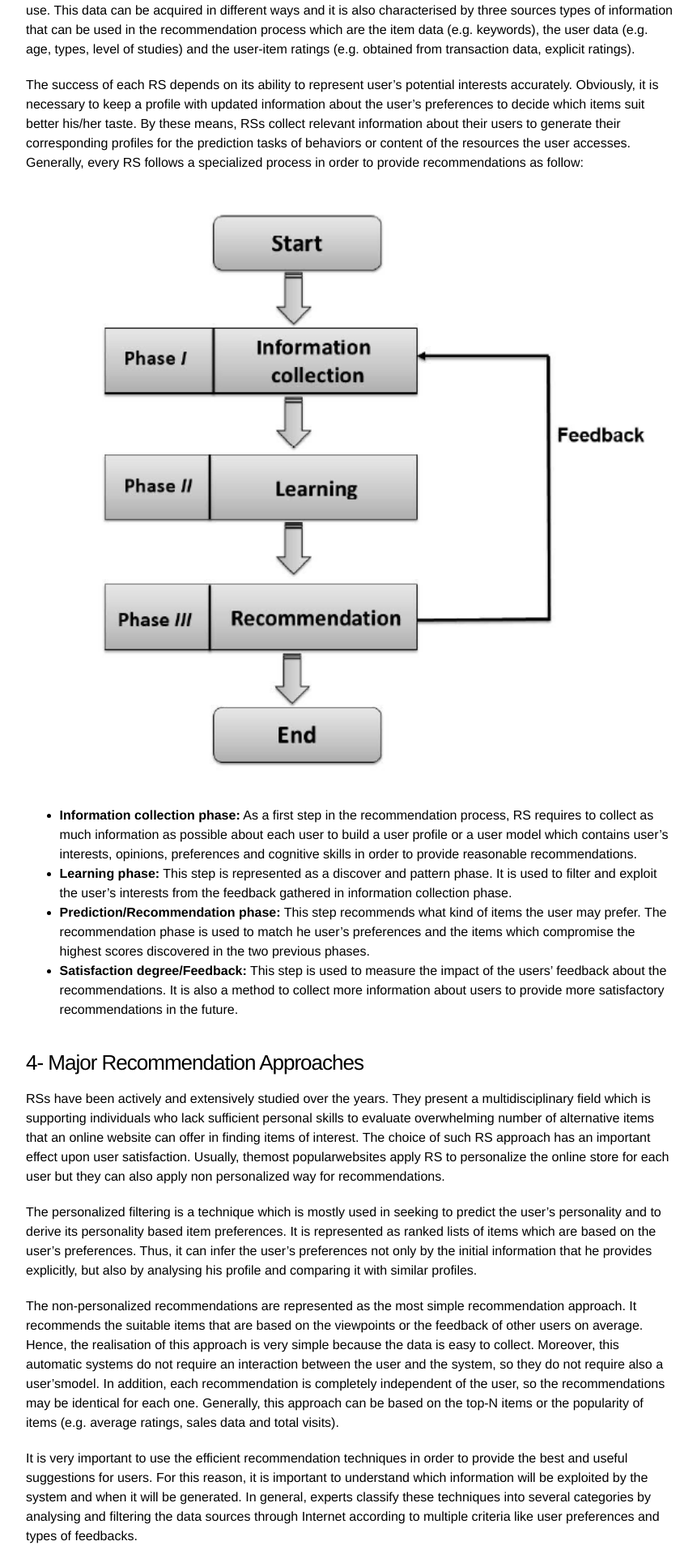
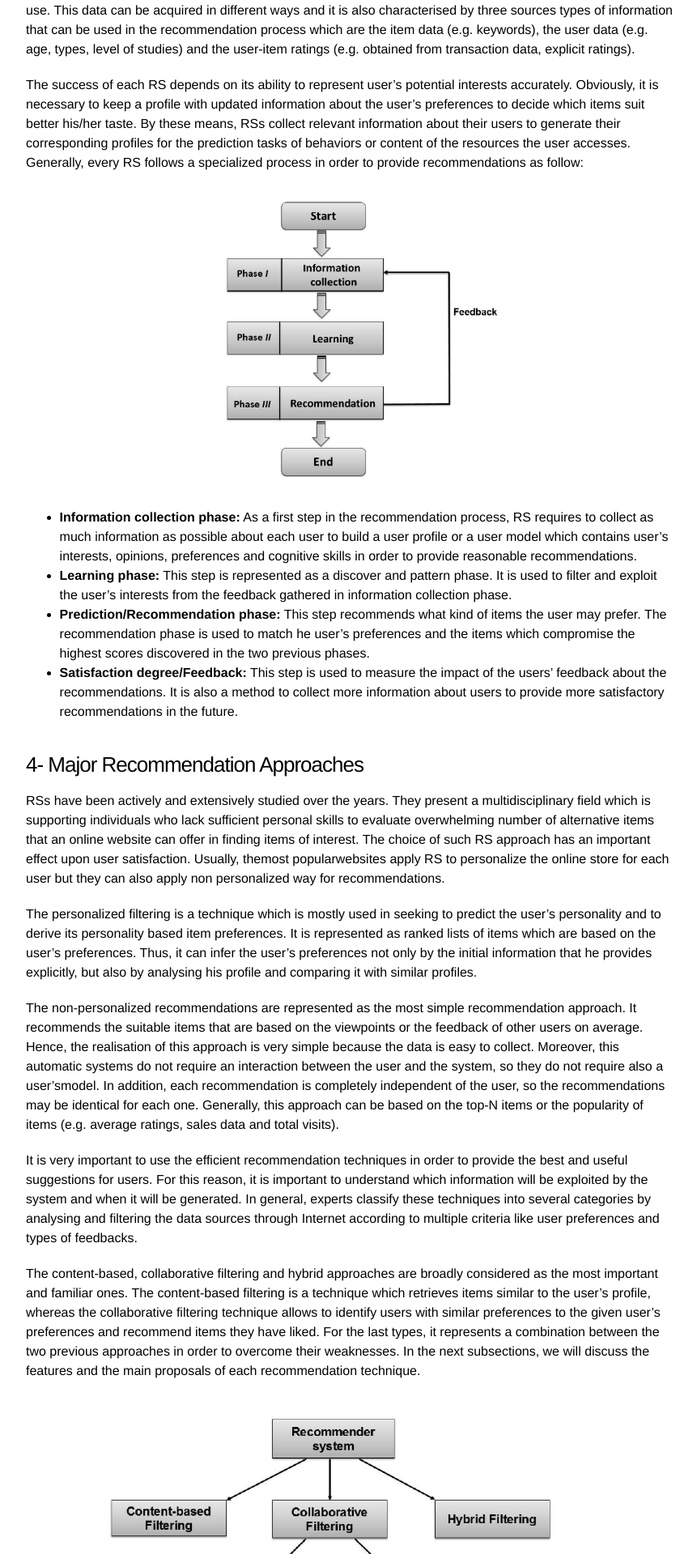
Before and after one commit to eyagarci/eyagarci.github.io, a Jekyll site: the page built from _posts/2020-04-12-Blog.md, in a window 1280 px wide. Shown: the part 2121-4040 px from the top of the page at 81% size, without its empty margins (208-1069 px from the left). Built offline with Jekyll 4.4.1, drawn with Linux system fonts in a browser that asks for light colours.

Commit message:
Update 2020-04-12-Blog.md

```diff
--- a/_posts/2020-04-12-Blog.md
+++ b/_posts/2020-04-12-Blog.md
@@ -110,7 +110,7 @@ Generally, every RS follows a specialized process in order to provide recommenda
 as follow:
 
 <div class="imgcap">
-<img src="/assets/chap3/1.PNG" style="border:none; width:100%;">
+<img src="/assets/chap3/1.PNG" style="border:none; width:50%;">
 </div>
 
 - **Information collection phase:**
@@ -172,7 +172,7 @@ approaches in order to overcome their weaknesses. In the next subsections, we wi
 discuss the features and the main proposals of each recommendation technique.
 
 <div class="imgcap">
-<img src="/assets/chap3/2.PNG" style="border:none; width:100%;">
+<img src="/assets/chap3/2.PNG" style="border:none; width:80%;">
 </div>
 
 #### 4.1- Content-based Recommender System
@@ -193,7 +193,7 @@ items that he has not rated yet. Hence, the recommendations are represented in t
 formof similar items that a given user has yet liked.
 
 <div class="imgcap">
-<img src="/assets/chap3/3.PNG" style="border:none; width:100%;">
+<img src="/assets/chap3/3.PNG" style="border:none; width:80%;">
 </div>
 
 User independence is considered as an important aspect of CBF recommendation. It has the capability
@@ -223,7 +223,7 @@ recommend items that the user has not rated before, but that were positively rat
 users in neighborhood in the past.
 
 <div class="imgcap">
-<img src="/assets/chap3/4.PNG" style="border:none; width:100%;">
+<img src="/assets/chap3/4.PNG" style="border:none; width:70%;">
 </div>
 
 In the recommendation systems, the CF methods is widely divided into two categories
@@ -234,7 +234,7 @@ with all other users for each item and aggregate the rating of highly correlated
 depicted in figure below.
 
 <div class="imgcap">
-<img src="/assets/chap3/5.PNG" style="border:none; width:100%;">
+<img src="/assets/chap3/5.PNG" style="border:none; width:90%;">
 </div>
 
 **Item-based collaborative filtering:** This approach computes for each user
@@ -242,7 +242,7 @@ item the correlation with all other items and aggregates for each user the ratin
 items that are already highly correlated as depicted in this figure.
 
 <div class="imgcap">
-<img src="/assets/chap3/6.PNG" style="border:none; width:100%;">
+<img src="/assets/chap3/6.PNG" style="border:none; width:90%;">
 </div>
 
 The CF technique has some major advantages over CBF in that it can perform in
```
